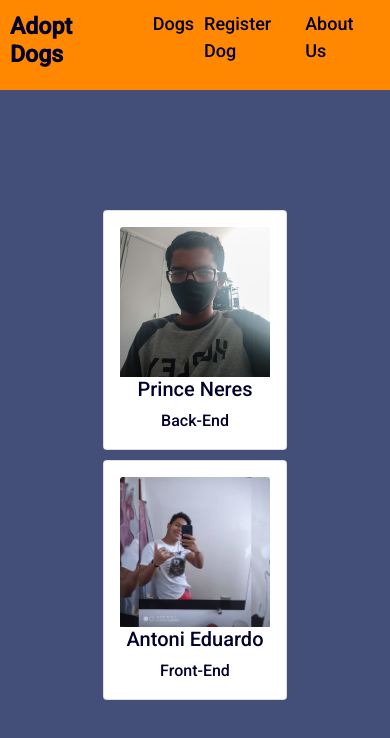
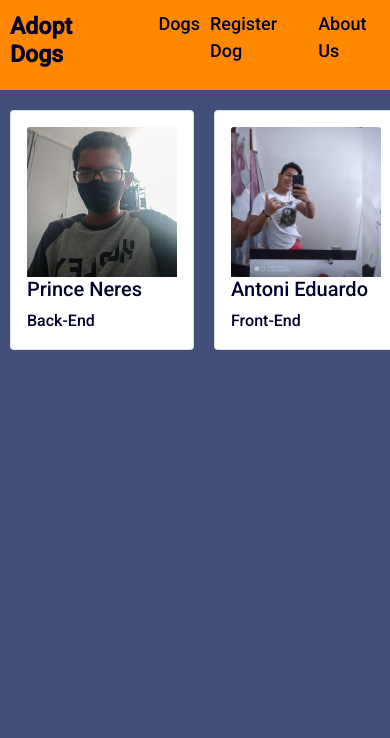
Before and after one commit to prince-neres/adopt-dogs, a website: page src/index.html in a window 390 px wide. Both pictures are taken after a click on the item "About Us". Drawn offline with nearby package versions, Linux system fonts and the light colour scheme; no server answers.

Commit message:
deixando site responsivo

```diff
--- a/src/style.css
+++ b/src/style.css
@@ -62,17 +62,19 @@ nav {
 main {
   grid-area: main;
   display: flex;
-  text-align: center;
+  justify-content: center;
 }
 
 .Dogs {
   display: flex;
+  justify-content: center;
   margin: auto;
   flex-wrap: wrap;
+  padding-top: 10px;
 }
 
 #DogCard {
-  margin: auto;
+  margin: 0 auto;
   margin: 10px;
 }
 
@@ -88,14 +90,17 @@ main {
 }
 
 #AboutUs {
-  align-items: center;
   display: none;
-  margin: 0 auto;
+  margin: 0  0 auto;
   flex-wrap: wrap;
 }
 
+.card-deck {
+  display: flex;
+}
+
 .card {
-  margin-top: 10px;
+  margin: 20px 10px;
 }
 
 .card-img-top {
```
